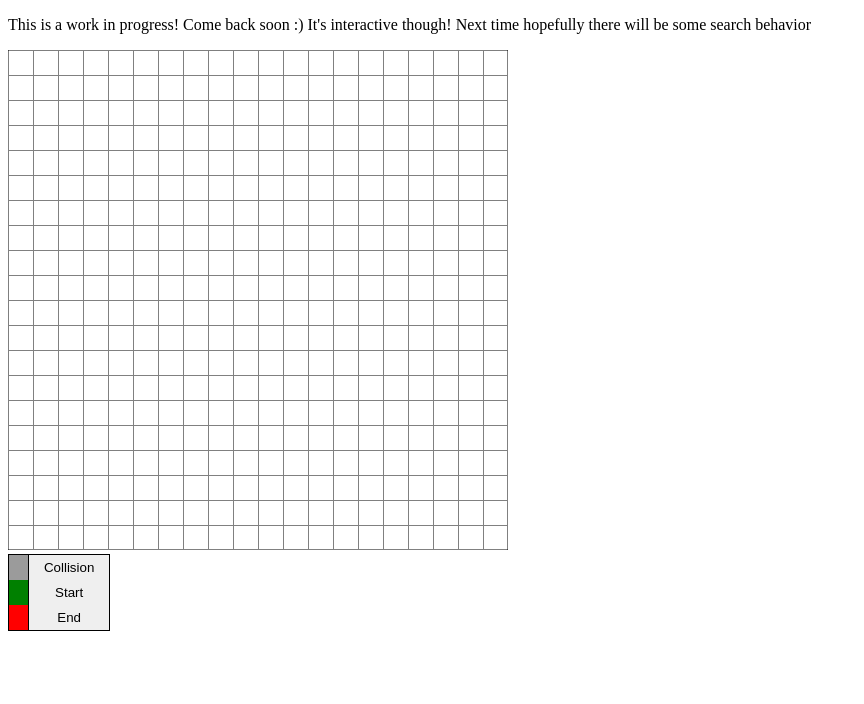
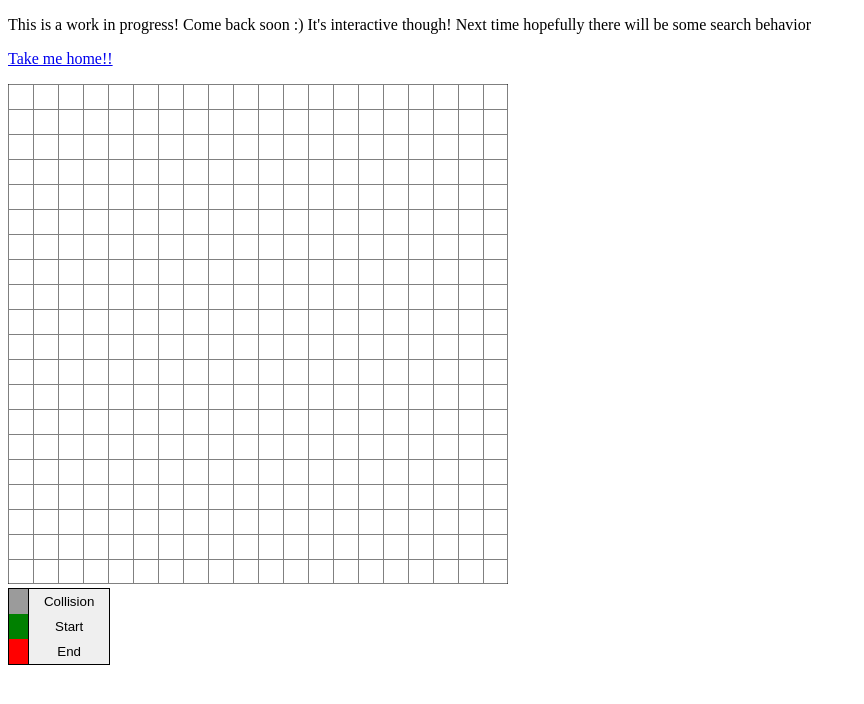
Before and after one commit to Rodhlann/a-star-snake, a plain HTML site: page index.html in a window 1280 px wide. Shown: the whole page, without its empty margins (0-864 px from the left). Drawn offline with Linux system fonts and the light colour scheme.

Commit message:
add link back to home page

```diff
--- a/index.html
+++ b/index.html
@@ -10,6 +10,7 @@
   <body>
     <header>
       <p>This is a work in progress! Come back soon :) It's interactive though! Next time hopefully there will be some search behavior</p>
+      <p><a href="https://timpepper.dev">Take me home!!</a></p>
     </header>
 
     <div id="canvas_wrapper">
```
